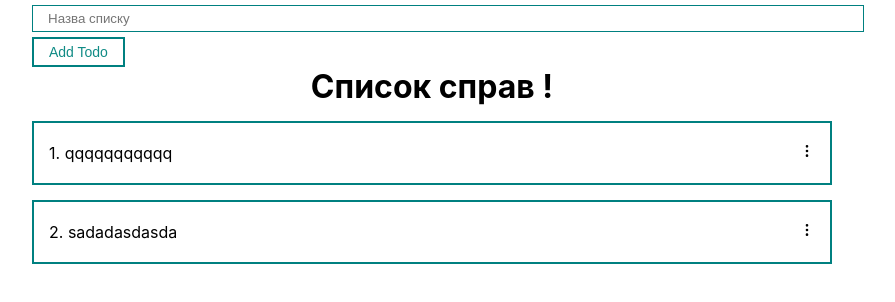
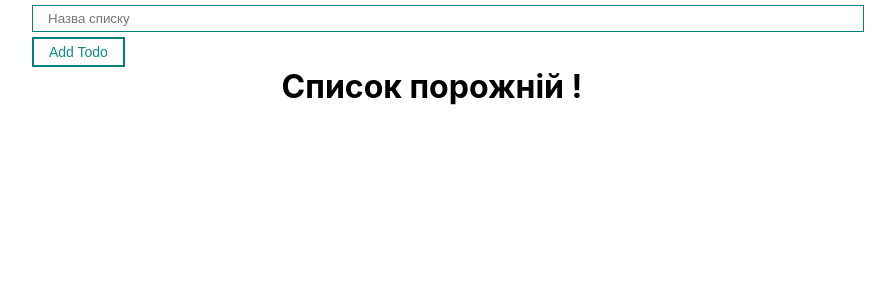
Before and after one commit to IvannaIva/todoReact, a React (Create React App) app in the folder todo/: page / in a window 1280 px wide. Shown: the top 302 px of the page, without its empty margins (208-1103 px from the left). Built offline with nearby package versions, Linux system fonts and the light colour scheme.

Commit message:
todo_Dotsss

```diff
--- a/todo/package.json
+++ b/todo/package.json
@@ -7,10 +7,12 @@
     "@testing-library/jest-dom": "^5.16.5",
     "@testing-library/react": "^13.4.0",
     "@testing-library/user-event": "^13.5.0",
+    "local-storage": "^2.0.0",
     "react": "^18.2.0",
     "react-dom": "^18.2.0",
     "react-icons": "^4.9.0",
-    "react-scripts": "5.0.1",
+    "react-scripts": "^2.1.3",
+    "use-local-storage": "^3.0.0",
     "web-vitals": "^2.1.4"
   },
   "scripts": {
--- a/todo/src/App.js
+++ b/todo/src/App.js
@@ -1,14 +1,27 @@
 import "./components/styles/App.css";
+import React, { Component } from "react";
 import { useState } from "react";
 import { TodoList } from "./components/TodoList";
 import TodoForm from "./components/TodoForm";
+import { useEffect } from "react";
+
+import useLocalStorage from "./components/useLocalStorage";
+
+import getDatafromLS from "./components/GetDataLS";
+// const getDatafromLS = () => {
+//   const data = localStorage.getItem("todos");
+
+//   if (data) {
+//     return JSON.parse(data);
+//   } else {
+//     return [];
+//   }
+// };
+
+//const dataTod = getDatafromLS()
 
 function App() {
-  const [todos, setTodos] = useState([
-    { id: 1, title: "qqqqqqqqqqq", labels: [] },
-    { id: 2, title: "sadadasdasda", labels: [] },
-  ]);
-
+  const [todos, setTodos] = useLocalStorage("dataTod", []);
 
   console.log(todos);
   const createTodo = (newTodo) => {
@@ -35,18 +48,23 @@ function App() {
     });
   };
 
-  const addLabelToTodo = (label, todoId) => {
+  const addLabelToTodo = (todo) => {
     setTodos((prevState) => {
-      const newArr = prevState.map((el) =>
-        //el.id === todoId ? { ...el, labels: [...el.labels, label] } : el
-        el.id === todoId ? { ...el, labels: '' } : el
+      const newArr = [...prevState].map((el) =>
+        el.id === todo.id ? { ...el, labels: "" } : el
       );
 
+      // const newArr = prevState.map((el) =>
+      //   //el.id === todoId ? { ...el, labels: [...el.labels, label] } : el
+      // );
+
       return newArr;
+    });
+  };
 
-    });
-
-  };
+  // useEffect(() => {
+  //   localStorage.setItem("todos", JSON.stringify(todos));
+  // }, [todos]);
 
   return (
     <div className="App">
--- /dev/null
+++ b/todo/src/components/GetDataLS.js
@@ -0,0 +1,11 @@
+const getDatafromLS = () => {
+    const data = localStorage.getItem("todos");
+
+    if (data) {
+      return JSON.parse(data);
+    } else {
+      return [];
+    }
+  };
+
+  export default getDatafromLS
--- a/todo/src/components/LabelButtons.jsx
+++ b/todo/src/components/LabelButtons.jsx
@@ -1,7 +1,7 @@
 import React from "react";
 import LabButton from "./UI/button/LabButton";
 
-const LabelButtons = ({ handleLabelClick, ...props }) => {
+const LabelButtons = ({ handleLabelClick }) => {
   return (
     <div className="labelButton-content">
       <LabButton
--- a/todo/src/components/MyModal/MyModal.module.css
+++ b/todo/src/components/MyModal/MyModal.module.css
@@ -16,6 +16,7 @@
 }
 
 .myModal.active {
+
   display: flex;
   justify-content: center;
   align-items: center;
--- a/todo/src/components/TodoForm.jsx
+++ b/todo/src/components/TodoForm.jsx
@@ -2,6 +2,7 @@ import React from "react";
 import { useState } from "react";
 import MyInput from "./UI/input/MyInput";
 import MyButton from "./UI/button/MyButton";
+import { useEffect } from "react";
 
 export default function TodoForm({ create }) {
   const [todo, setTodo] = useState({ title: "" });
@@ -12,11 +13,16 @@ export default function TodoForm({ create }) {
     const newTodo = {
       ...todo,
       id: Date.now(),
+      labels: [],
     };
 
     create(newTodo);
-   // setTodo({ title: "" });
+    setTodo({ title: "" });
   };
+
+  // useEffect(() => {
+  //   localStorage.setItem("lab", JSON.stringify(todo));
+  // }, [todo]);
 
   return (
     <form>
--- a/todo/src/components/TodoItem.jsx
+++ b/todo/src/components/TodoItem.jsx
@@ -4,25 +4,8 @@ import { TbDotsVertical } from "react-icons/tb";
 import MyModal from "./MyModal/MyModal";
 import CustomButton from "./UI/button/CustomButton";
 import LabelButtons from "./LabelButtons";
-import SelectedLabel from "./SelectedLabel";
-
-// const handleLabelClick = (label) => {
-
-//   if (selectedLabels.includes(label)) {
-
-//   // Видалення лейблу, якщо він вже вибраний
-
-//   const updatedLabels = selectedLabels.filter((selectedLabel) => selectedLabel !== label);
-//         setSelectedLabels(updatedLabels);
-//       } else {
-
-//   // Додавання лейблу, якщо він не вибраний
-
-//   const updatedLabels = [...selectedLabels, label];
-
-//   setSelectedLabels(updatedLabels);
-//       }
-//     };
+import { useEffect } from "react";
+import useLocalStorage from "./useLocalStorage";
 
 export const TodoItem = (props) => {
   const [dotsOpen, setDotsOpen] = useState(false);
@@ -30,29 +13,23 @@ export const TodoItem = (props) => {
 
   const [selectedLabel, setSelectedLabel] = useState([]);
 
-
-
   const handleLabelClick = (label) => {
-
     if (selectedLabel.includes(label)) {
-
       // Видалення лейблу, якщо він вже вибраний
 
-  const updatedLabels = selectedLabel.filter((selectedLabel) => selectedLabel !== label);
+      const updatedLabels = selectedLabel.filter(
+        (selectedLabel) => selectedLabel !== label
+      );
       setSelectedLabel(updatedLabels);
     } else {
-
       // Додавання лейблу, якщо він не вибраний
 
       const updatedLabels = [...selectedLabel, label];
 
       setSelectedLabel(updatedLabels);
     }
+    setModal(false);
   };
-
-  // const onSelectLabel = (label) => {
-  //   setSelectedLabel(label);
-  // };
 
   const closeDotsOpen = () => {
     setDotsOpen(false);
@@ -71,9 +48,7 @@ const handleLabelClick = (label) => {
         </div>
       </div>
 
-      {selectedLabel && (
-        <div className="selected-label">{selectedLabel}</div>
-      )}
+      {selectedLabel && <div className="selected-label">{selectedLabel}</div>}
       {/*
  {selectedLabel && <SelectedLabel selectedLabel={selectedLabel}/>} */}
 
--- /dev/null
+++ b/todo/src/components/useLocalStorage.js
@@ -0,0 +1,25 @@
+import { useState, useEffect } from "react";
+
+const useLocalStorage = (key, defaultValue) => {
+  const [value, setValue] = useState(() => {
+    let currentValue;
+
+    try {
+      currentValue = JSON.parse(
+        localStorage.getItem(key) || String(defaultValue)
+      );
+    } catch (error) {
+      currentValue = defaultValue;
+    }
+
+    return currentValue;
+  });
+
+  useEffect(() => {
+    localStorage.setItem(key, JSON.stringify(value));
+  }, [value, key]);
+
+  return [value, setValue];
+};
+
+export default useLocalStorage;
```
Also changed, not shown: 1 other file (tests, documents, lock files or other folders). Lines whose indentation alone changed are shown as unchanged.
